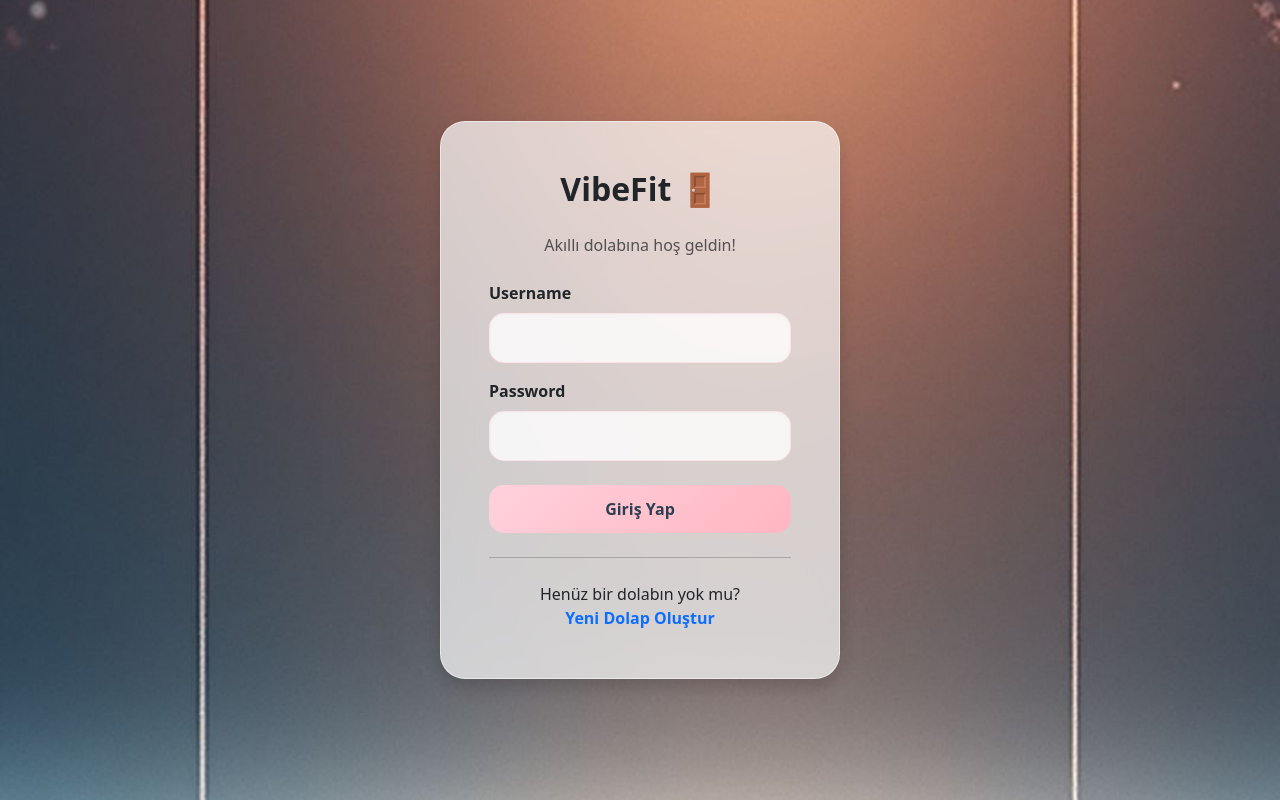
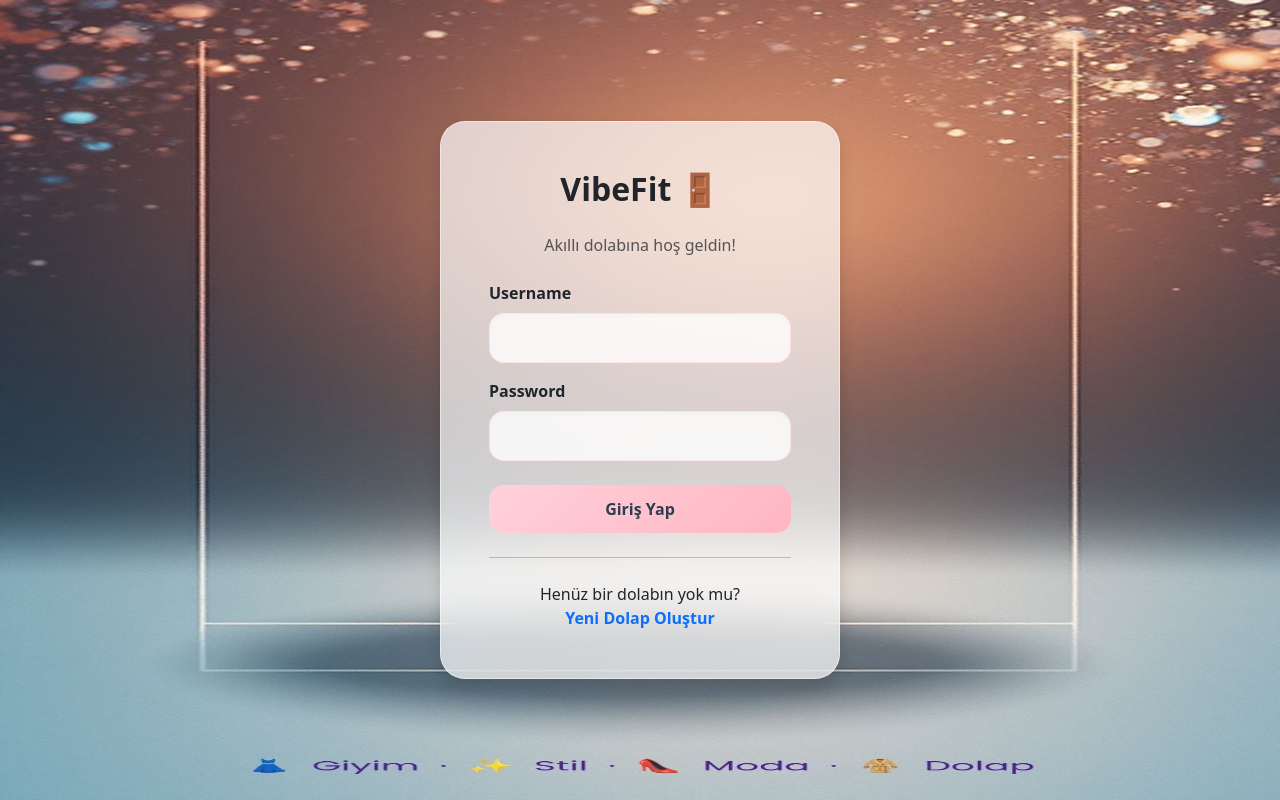
Before and after one commit to ecesurdemiir/vibefit, a Django app: page /login/ in a window 1280 px wide. Run offline with Django 5.2, Linux system fonts and the light colour scheme.

Commit message:
login uisi düzeltildi

```diff
--- a/core/templates/login.html
+++ b/core/templates/login.html
@@ -9,10 +9,13 @@
     <style>
         body {
         background-image: url('{% static "img/login-bg.png" %}');
-            background-size: cover;
+
+        background-size: 100% 100%;
         background-position: center;
+        background-repeat: no-repeat;
         background-attachment: fixed;
         height: 100vh;
+        margin: 0;
         display: flex;
         align-items: center;
         justify-content: center;
```
Lines whose indentation alone changed are shown as unchanged.
